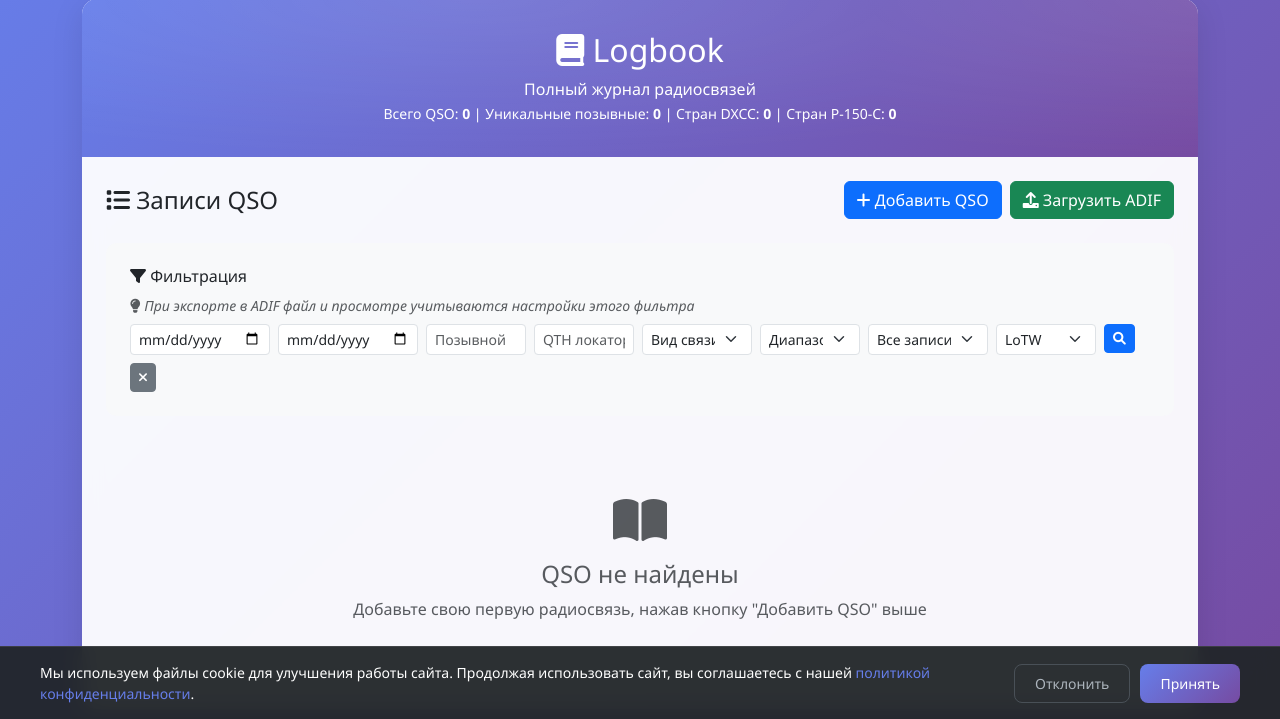
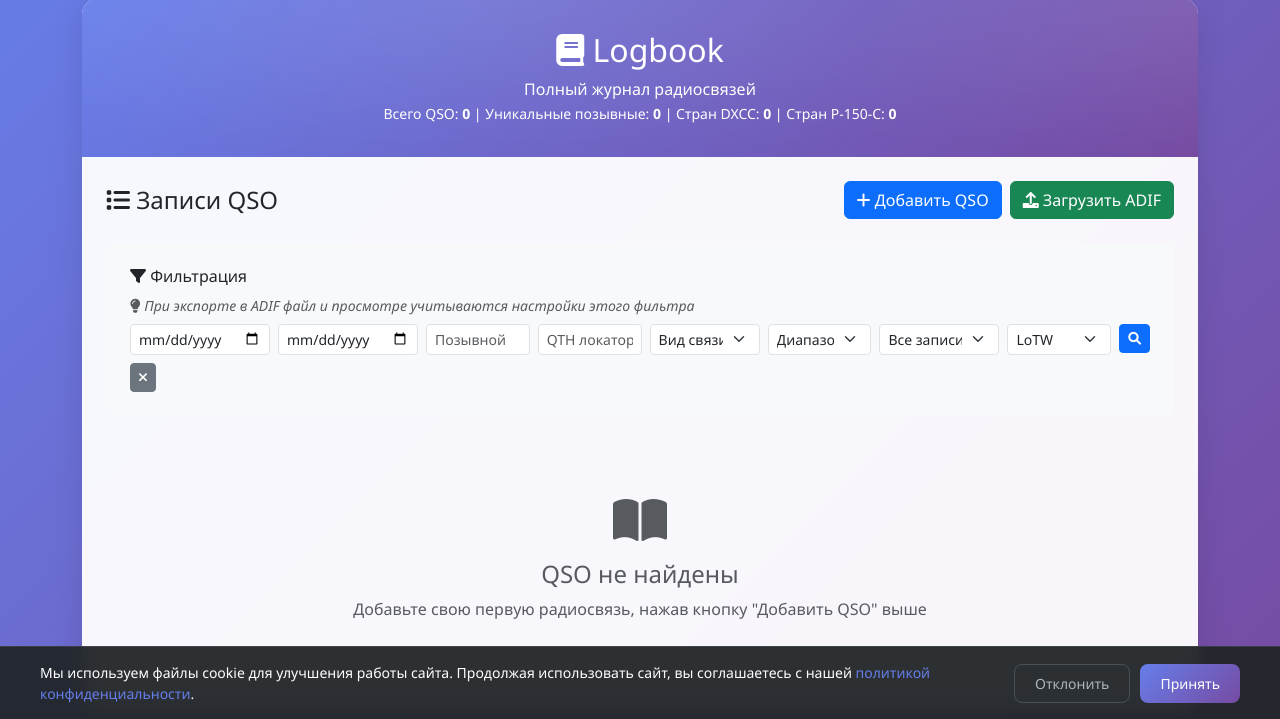
Before and after one commit to R3LO/tlogonline, a Django app: page /logbook/ in a window 1280 px wide. Shown: the part 81-800 px from the top of the page. Run offline with Django 4.2, Linux system fonts and the light colour scheme; the visitor is signed in with stand-in values (Sample User, id 1); data that the repository does not hold is empty.

Commit message:
fix filter logbook

```diff
--- a/tlog/templates/logbook.html
+++ b/tlog/templates/logbook.html
@@ -273,25 +273,25 @@
                     <p class="mb-2 text-muted small fst-italic">
                         <i class="fas fa-lightbulb"></i> При экспорте в ADIF файл и просмотре учитываются настройки этого фильтра
                     </p>
-                    <form method="GET" class="row g-2">
-                        <div class="col-auto">
+                    <form method="GET" class="d-flex gap-2 flex-wrap w-100">
+                        <div style="min-width: 140px; flex: 1;">
                             <input type="date" class="form-control form-control-sm" name="date_from"
-                                   value="{{ date_from }}" style="width: 140px;" title="Дата начиная с">
+                                   value="{{ date_from }}" title="Дата начиная с" placeholder="С даты">
                         </div>
-                        <div class="col-auto">
+                        <div style="min-width: 140px; flex: 1;">
                             <input type="date" class="form-control form-control-sm" name="date_to"
-                                   value="{{ date_to }}" style="width: 140px;" title="Дата до">
+                                   value="{{ date_to }}" title="Дата до" placeholder="По дату">
                         </div>
-                        <div class="col-auto">
+                        <div style="min-width: 100px; flex: 1;">
                             <input type="text" class="form-control form-control-sm" name="search_callsign"
-                                   value="{{ search_callsign }}" placeholder="Позывной" style="width: 100px;">
+                                   value="{{ search_callsign }}" placeholder="Позывной">
                         </div>
-                        <div class="col-auto">
+                        <div style="min-width: 100px; flex: 1;">
                             <input type="text" class="form-control form-control-sm" name="search_qth"
-                                   value="{{ search_qth }}" placeholder="QTH локатор" style="width: 100px;">
+                                   value="{{ search_qth }}" placeholder="QTH локатор">
                         </div>
-                        <div class="col-auto">
-                            <select class="form-select form-select-sm" name="mode" style="width: 110px;">
+                        <div style="min-width: 110px; flex: 1;">
+                            <select class="form-select form-select-sm" name="mode">
                                 <option value="">Вид связи</option>
                                 {% for mode in available_modes %}
                                     <option value="{{ mode }}" {% if mode == mode_filter %}selected{% endif %}>
@@ -300,8 +300,8 @@
                                 {% endfor %}
                             </select>
                         </div>
-                        <div class="col-auto">
-                            <select class="form-select form-select-sm" name="band" style="width: 100px;">
+                        <div style="min-width: 100px; flex: 1;">
+                            <select class="form-select form-select-sm" name="band">
                                 <option value="">Диапазон</option>
                                 {% for band in available_bands %}
                                     <option value="{{ band }}" {% if band == band_filter %}selected{% endif %}>
@@ -310,8 +310,8 @@
                                 {% endfor %}
                             </select>
                         </div>
-                        <div class="col-auto">
-                            <select class="form-select form-select-sm" name="sat_name" style="width: 120px;">
+                        <div style="min-width: 120px; flex: 1;">
+                            <select class="form-select form-select-sm" name="sat_name">
                                 <option value="">Все записи</option>
                                 {% for sat in available_sat_names %}
                                     <option value="{{ sat }}" {% if sat == sat_name_filter %}selected{% endif %}>
@@ -320,19 +320,19 @@
                                 {% endfor %}
                             </select>
                         </div>
-                        <div class="col-auto">
-                            <select class="form-select form-select-sm" name="lotw" style="width: 100px;">
+                        <div style="min-width: 100px; flex: 1;">
+                            <select class="form-select form-select-sm" name="lotw">
                                 <option value="">LoTW</option>
                                 <option value="Y" {% if lotw_filter == 'Y' %}selected{% endif %}>Да</option>
                                 <option value="N" {% if lotw_filter == 'N' %}selected{% endif %}>Нет</option>
                             </select>
                         </div>
-                        <div class="col-auto">
+                        <div>
                             <button type="submit" class="btn btn-primary btn-sm">
                                 <i class="fas fa-search"></i>
                             </button>
                         </div>
-                        <div class="col-auto">
+                        <div>
                             <a href="{% url 'logbook' %}" class="btn btn-secondary btn-sm">
                                 <i class="fas fa-times"></i>
                             </a>
```
